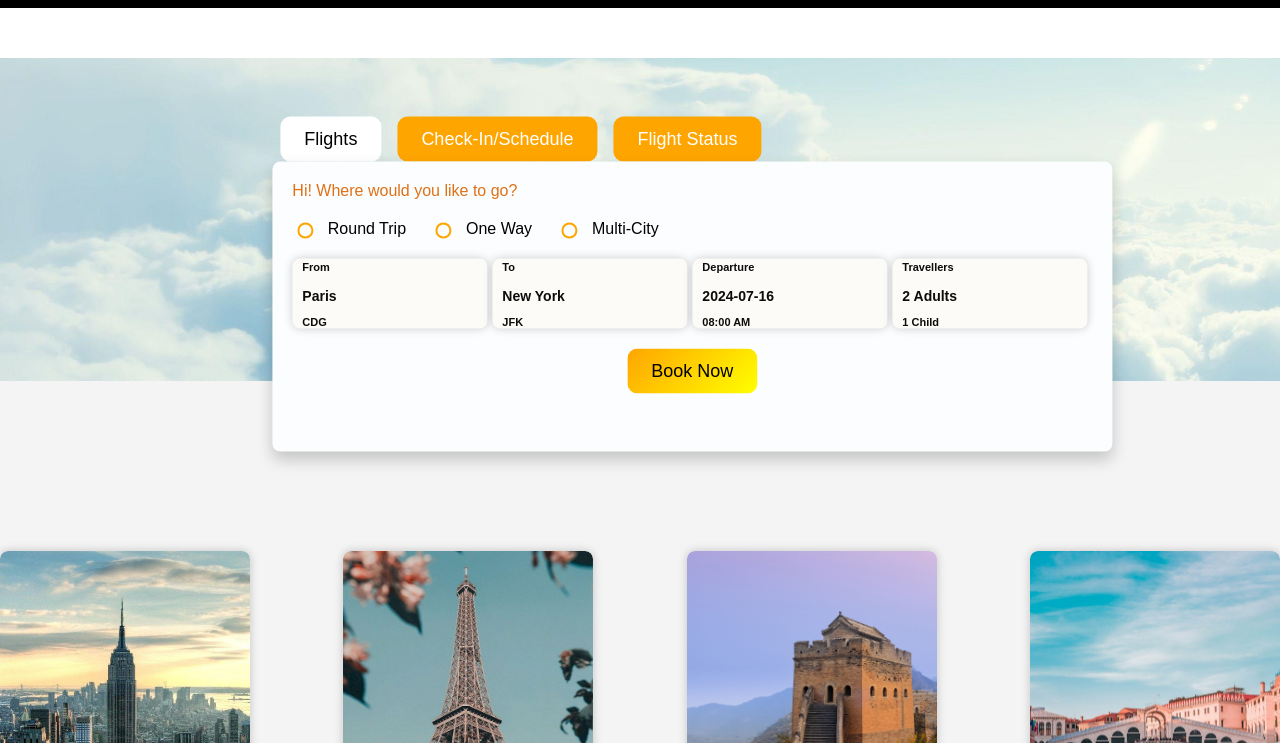
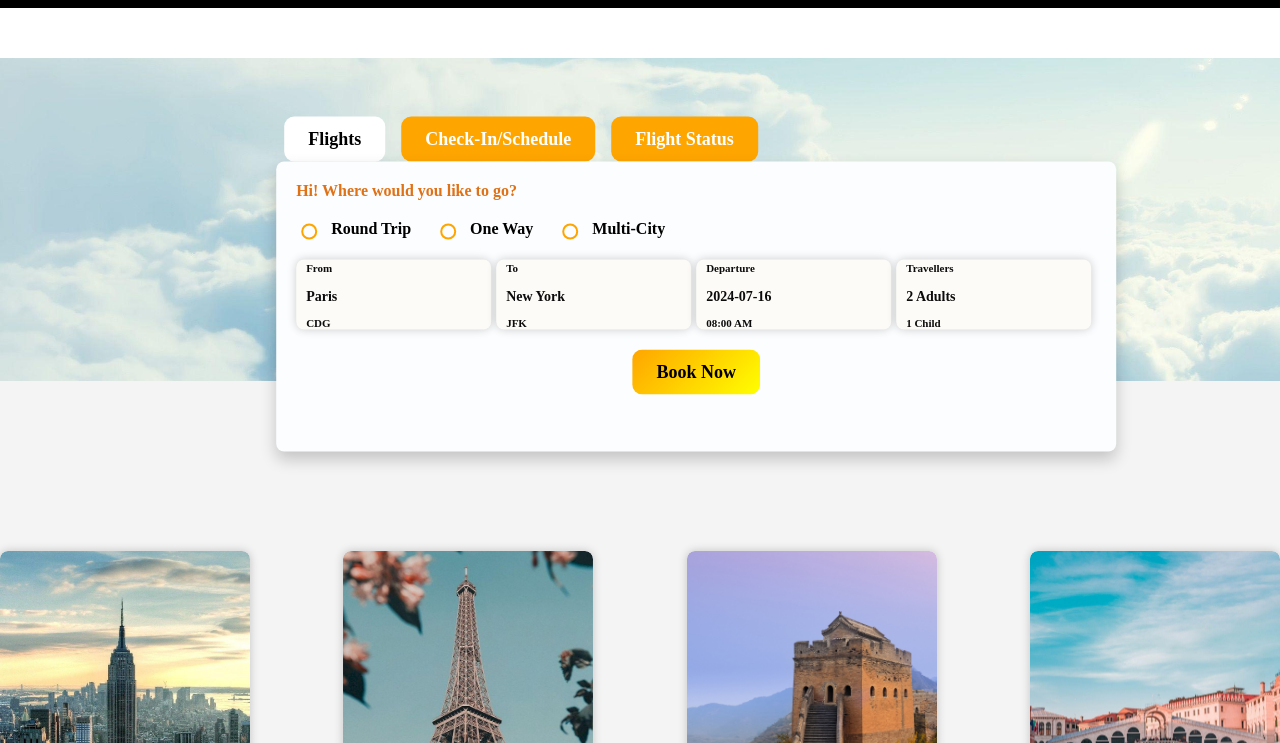
Before and after one commit to Sush893/Bon-Voyage, a plain HTML site: page index.html in a window 1280 px wide. Shown: the part 57-800 px from the top of the page. Drawn offline with Linux system fonts and the light colour scheme.

Commit message:
Website final changes made

```diff
--- a/index.html
+++ b/index.html
@@ -10,7 +10,7 @@
             src: url('FORTE.TTF') format('truetype'); /* Make sure to have the font file in the correct directory */
         }
         body {
-            font-family: Arial, sans-serif;
+            font-family: 'Times New Roman', Times, serif, sans-serif;
             margin: 0;
             padding: 0;
             background-color: #f4f4f4;
@@ -72,6 +72,8 @@
             justify-content: space-around; /* Adjusted spacing between buttons */
             align-items: center; /* Center align vertically */
             z-index: 1; /* Ensure buttons appear above the image */
+            font-family: 'Times New Roman', Times, serif;
+            font-weight: bold;
         }
         .button {
             background-color: #FFA500; /* Orange */
@@ -87,14 +89,19 @@
             border-radius: 10px; /* Reduced border radius */
             transition: background-color 0.3s ease; /* Smooth transition */
             position: relative;
+            font-family: 'Times New Roman', Times, serif;
+            font-weight: bold;
         }
         .button:first-child {
             background-color: white; /* White for the first button */
             color: #000000; /* Black text */
+            font-family: 'Times New Roman', Times, serif;
+            font-weight: bold;
         }
         .button:hover {
             background-color: #FFF; /* Lighter background on hover */
             color: #000000; /* Black text on hover */
+
         }
         .rectangular-box {
             position: absolute;
@@ -109,6 +116,7 @@
             z-index: 2; /* Ensure box is above the image */
             white-space: nowrap; /* Prevent text from wrapping */
             box-shadow: 0 8px 16px rgba(0, 0, 0, 0.2); /* Add shadow */
+            font-size: medium;
         }
         .radio-buttons {
             margin-top: 20px; /* Space above radio buttons */
```
